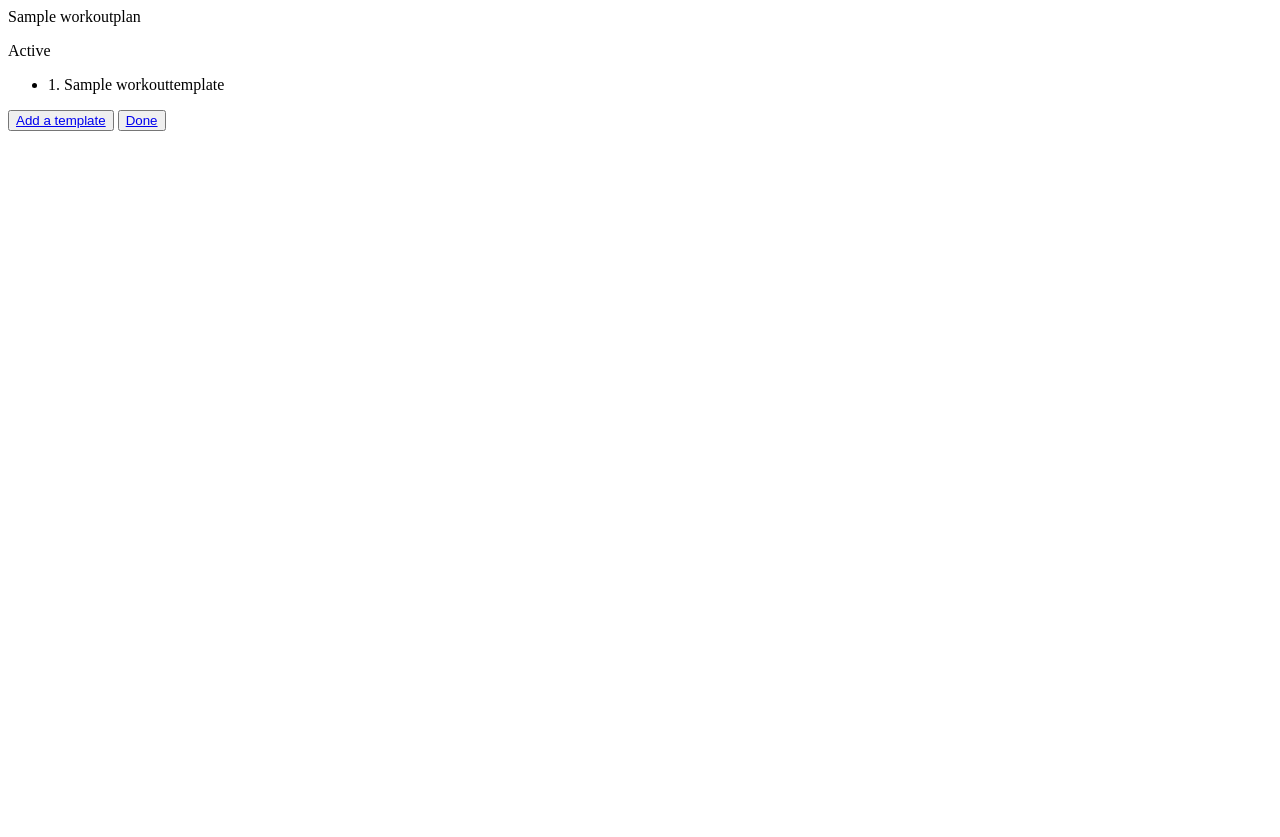
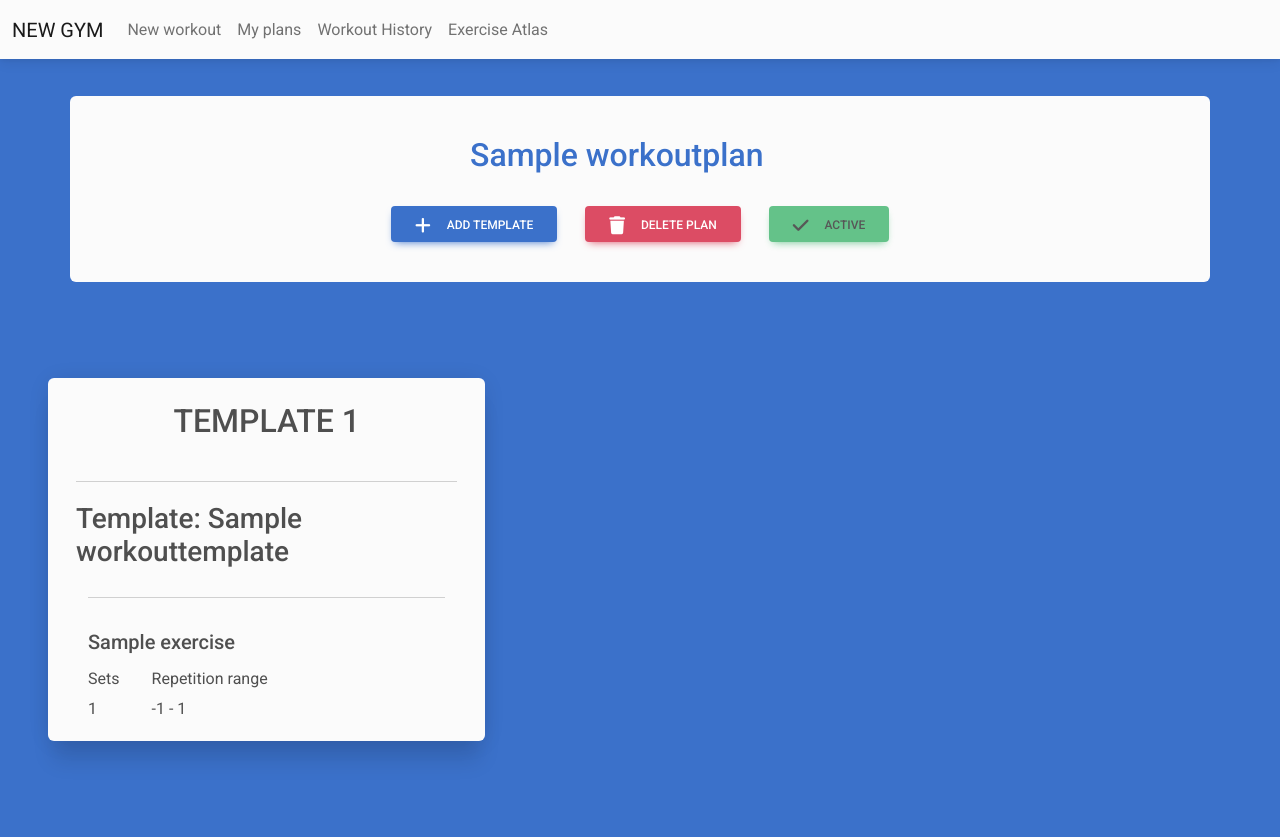
Before and after one commit to norberto926/NewGym, a Django app: page /edit_workout_plan/1 in a window 1280 px wide. Before the commit the page ends 131 px from the top, so only its background shows below. Run offline with Django 4.2, Linux system fonts and the light colour scheme; tables that the repository leaves empty hold one stand-in row (values such as "Sample post"); some libraries are stand-ins or nearby versions.

Commit message:
edit_workout_plan template

```diff
--- a/NewGym/templates/edit_workout_plan.html
+++ b/NewGym/templates/edit_workout_plan.html
@@ -1,21 +1,40 @@
-<!DOCTYPE html>
-<html lang="en">
-<head>
-    <meta charset="UTF-8">
-    <title>Title</title>
-</head>
+
+{% extends 'main.html' %}
 <body>
-    {{ workout_plan.name }}
-{% if workout_plan.is_active == True %}
-    <p>Active</p>
-{% endif %}
-    <ul>
-{% for workout_plan_template in workout_plan.workoutplantemplates_set.all %}
-    <li>{{ workout_plan_template.order }}. {{workout_plan_template.template}}</li>
-{% endfor %}
-    </ul>
-<button><a href="/add_workout_template_to_workout_plan">Add a template</a></button>
-<button><a href="/workout_plan_list">Done</a></button>
-
+{% block content %}
+    <section class="py-5 bg-primary">
+        <div class="container py-3 my-5 bg-light rounded-4">
+            <div class="row p-4 text-primary justify-content-center">
+                <div class="col-4">
+                    <h2>{{ workout_plan.name }}</h2>
+                </div>
+            </div>
+            <div class="row pb-4 text-primary justify-content-center">
+                <div class="col-6">
+                    <button class="btn btn-primary ms-4" href="/add_workout_template_to_workout_plan"><i class="fa-solid fa-plus fa-xl pe-3"></i>Add template</button>
+                    <button class="btn btn-danger ms-4"><i class="fa-solid fa-trash fa-xl pe-3"></i>Delete plan</button>
+                {% if workout_plan.is_active == True %}
+                    <button class="btn btn-success disabled ms-4"><i class="fa-solid fa-check fa-xl pe-3"></i>Active</button>
+                {% else %}
+                    <button class="btn btn-success ms-4"><i class="fa-solid fa-check fa-xl pe-3"></i>Set as active</button>
+                {% endif %}
+                </div>
+            </div>
+        </div>
+    {% for workout, workout_dict in workout_list %}
+        <div class="col-sm-5 mt-5 p-5">
+            {% with number=forloop.counter|stringformat:"s" %}
+            {% with "TEMPLATE "|add:number as headline %}
+            {% with workout as workout %}
+            {% with workout_dict as workout_dict %}
+                {% include 'workout_template_container.html' %}
+            {% endwith %}
+            {% endwith %}
+            {% endwith %}
+            {% endwith %}
+        </div>
+    {% endfor %}
+</section>
+{% endblock %}
 </body>
 </html>
--- a/NewGym/templates/workout_plan_list.html
+++ b/NewGym/templates/workout_plan_list.html
@@ -7,7 +7,7 @@
     <table class="table table-hover bg-light rounded-4 shadow-5">
         <thead>
             <tr>
-                <th>Plan name</th>
+                <th>Plan</th>
                 <th>Created</th>
                 <th>Number of templates</th>
                 <th>Active</th>
--- a/WorkoutTracker/views.py
+++ b/WorkoutTracker/views.py
@@ -179,7 +179,14 @@ class EditWorkoutPlan(View):
     def get(self, request, workout_plan_id):
         workout_plan = WorkoutPlan.objects.get(id=workout_plan_id)
         request.session['workout_plan_id'] = workout_plan_id
-        return render(request, 'edit_workout_plan.html', {'workout_plan': workout_plan})
+        workout_plan_templates = WorkoutPlanTemplates.objects.filter(plan=workout_plan).order_by('order')
+        workout_list = []
+        workout_dict_list = []
+        for workout_plan_template in workout_plan_templates:
+            workout = Workout.objects.get(template=workout_plan_template.template, is_template=True)
+            workout_list.append((workout, create_workout_display(workout)))
+
+        return render(request, 'edit_workout_plan.html', {'workout_plan': workout_plan, 'workout_list': workout_list})
 
     def post(self, request, workout_plan_id):
         workout_plan = WorkoutPlan.objects.get(workout_plan_id)
```
